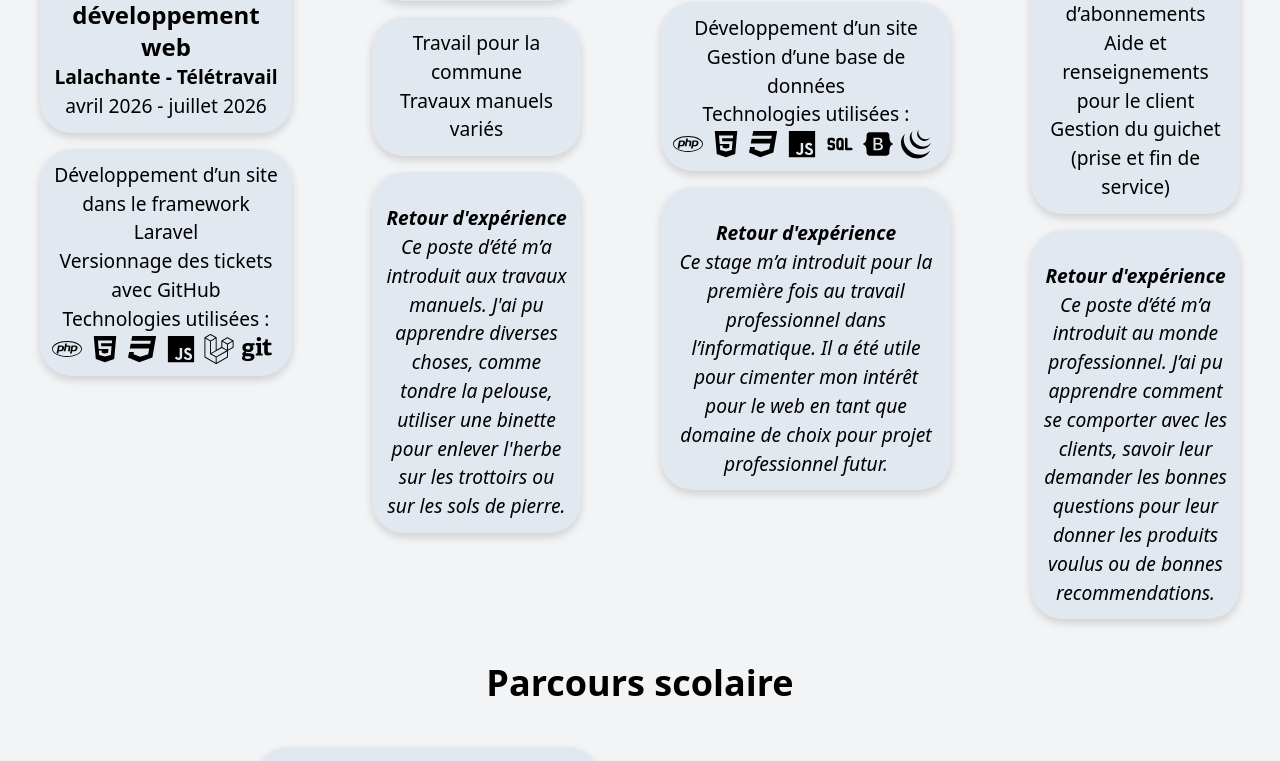
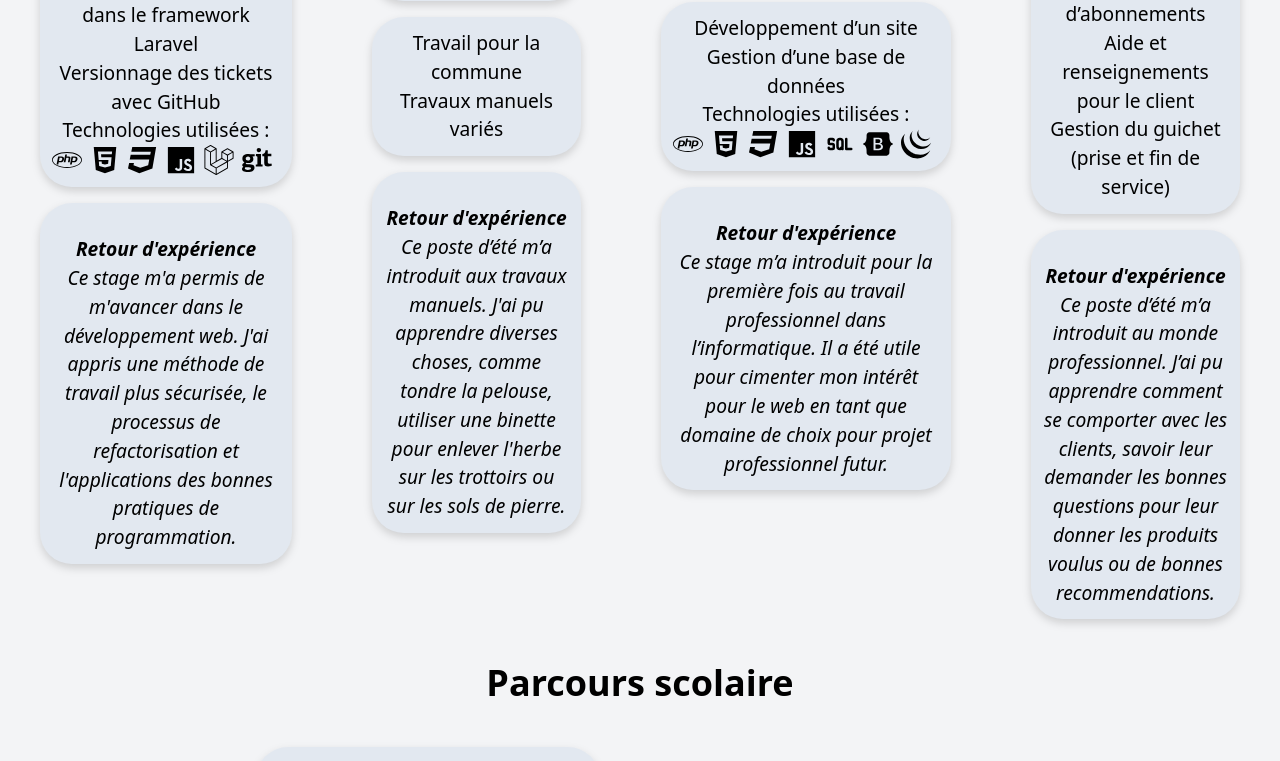
Before and after one commit to Davidkizajr/portfolio, a React (Vite) app: page / in a window 1280 px wide. Shown: the part 639-1400 px from the top of the page. Built offline with nearby package versions, Linux system fonts and the light colour scheme.

Commit message:
Stage de troisième année terminé

```diff
--- a/src/components/Work.tsx
+++ b/src/components/Work.tsx
@@ -76,6 +76,8 @@ export default function Work() {
       { name: "Laravel", icon: FaLaravel },
       { name: "Git", icon: FaGit },
     ],
+    opinion:
+      "Ce stage m'a permis de m'avancer dans le développement web. J'ai appris une méthode de travail plus sécurisée, le processus de refactorisation et l'applications des bonnes pratiques de programmation.",
   };
 
   const DateFormatOptions: Intl.DateTimeFormatOptions = {
@@ -113,6 +115,14 @@ export default function Work() {
               </li>
             ))}
           </ul>
+        </div>
+        <div className="bg-slate-200 drop-shadow-lg rounded-4xl p-3">
+          <em>
+            <b>
+              <p className="mt-5">Retour d'expérience</p>
+            </b>
+            <p>{Job4.opinion}</p>
+          </em>
         </div>
       </div>
       <div className="my-6 p-5 md:me-5 md:ms-5 md:w-2/5 w-4/5 flex flex-col justify-center gap-4">
```
